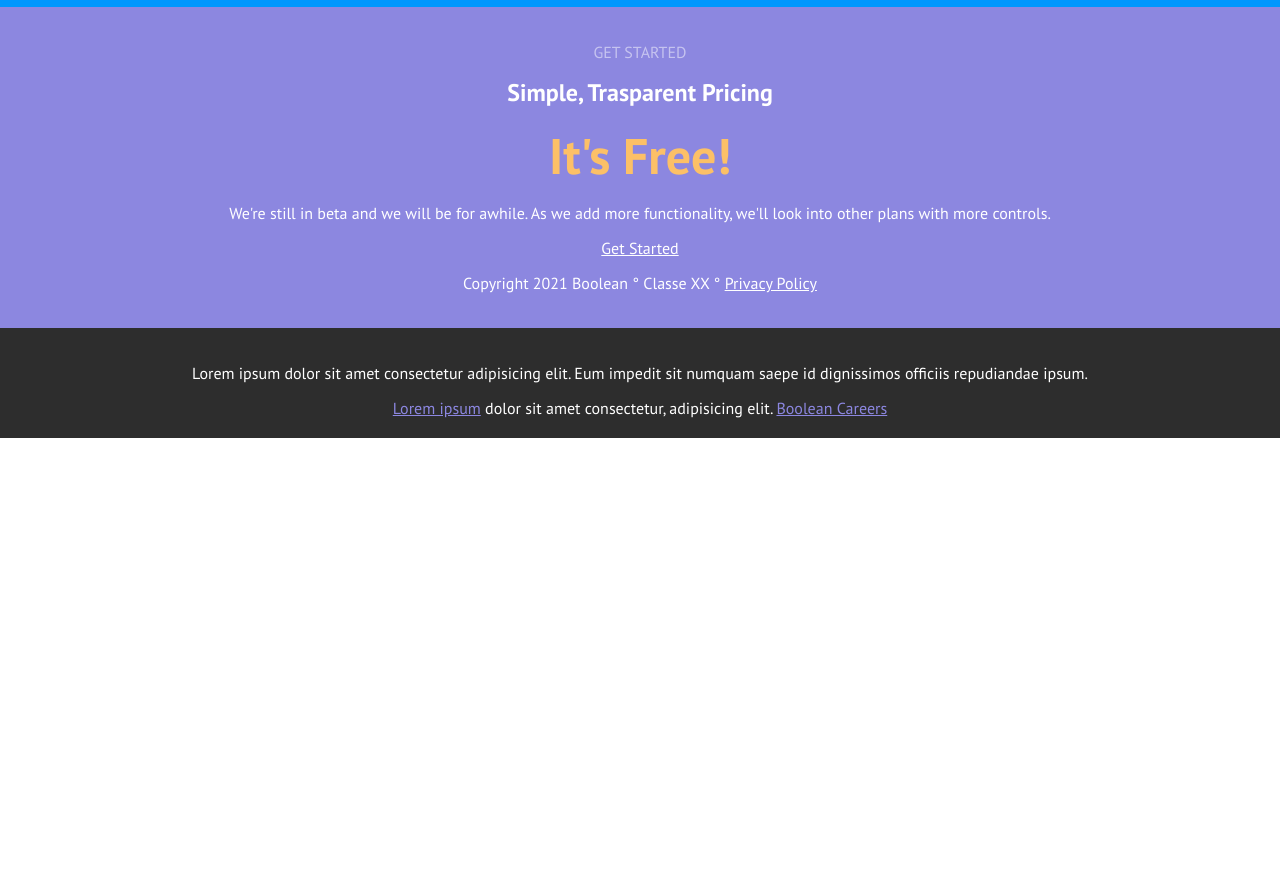
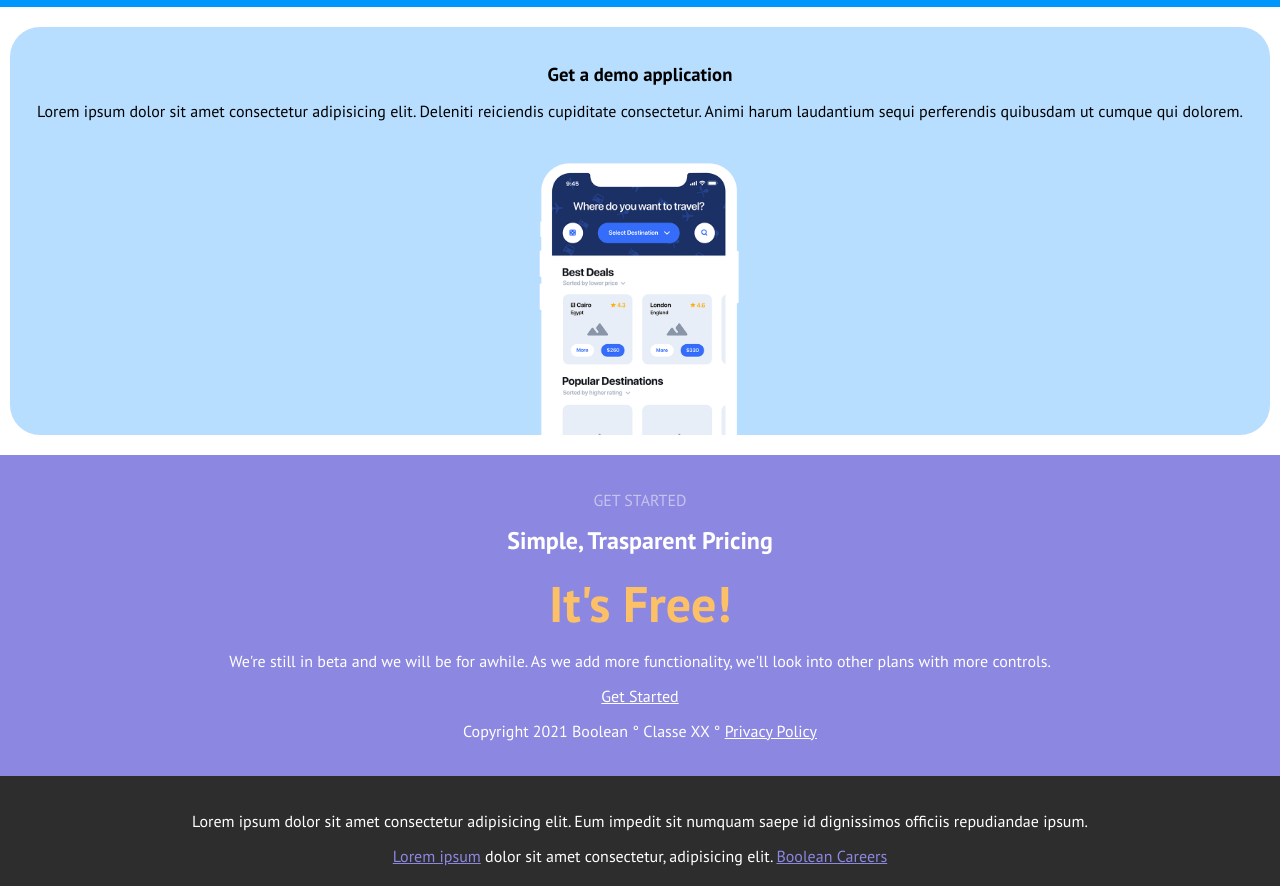
Before and after one commit to Carlo1891/htmlcss-responsive-layout, a plain HTML site: page index.html in a window 1280 px wide. Shown: the part 53-939 px from the top of the page. Before the commit the page ends 800 px from the top, so only its background shows below. Drawn offline with Linux system fonts and the light colour scheme.

Commit message:
Sviluppo main

```diff
--- a/css/style.css
+++ b/css/style.css
@@ -14,8 +14,16 @@
     display: flex;
 }
 
+.column {
+    flex-direction: column;
+}
+
 .space {
     margin: 15px 0;
+}
+
+.center {
+    text-align: center;
 }
 
 /*
@@ -36,6 +44,22 @@ Large Desktop:  1200px */
 
 .fa-solid.fa-bars {
     font-size: 30px;
+}
+
+/* Main */
+
+.card-big {
+    border-radius: 30px;
+    margin: 20px 10px;
+}
+
+.phone{
+    margin: 0 auto;
+    width: 250px;
+}
+
+.blue {
+    background-color: rgb(183, 222, 254);
 }
 
 /* Footer */
--- a/index.html
+++ b/index.html
@@ -24,7 +24,21 @@
         </header>
 
         <main>
-
+            <section>
+                <div class="container cards">
+                    <div class="card-big flex column center blue">
+                        <div class="card-big text">
+                            <h3 class="title space">Get a demo application</h3>
+                            <p class="space">Lorem ipsum dolor sit amet consectetur adipisicing elit. Deleniti reiciendis cupiditate consectetur. Animi harum laudantium sequi perferendis quibusdam ut cumque qui dolorem.</p>
+                        </div>
+                        <img src="./img/phone.png" alt="phone" class="phone">
+                    </div>
+                    <div class="card"></div>
+                    <div class="card"></div>
+                    <div class="card"></div>
+                    <div class="card"></div>
+                </div>
+            </section>
         </main>
 
         <footer>
```
